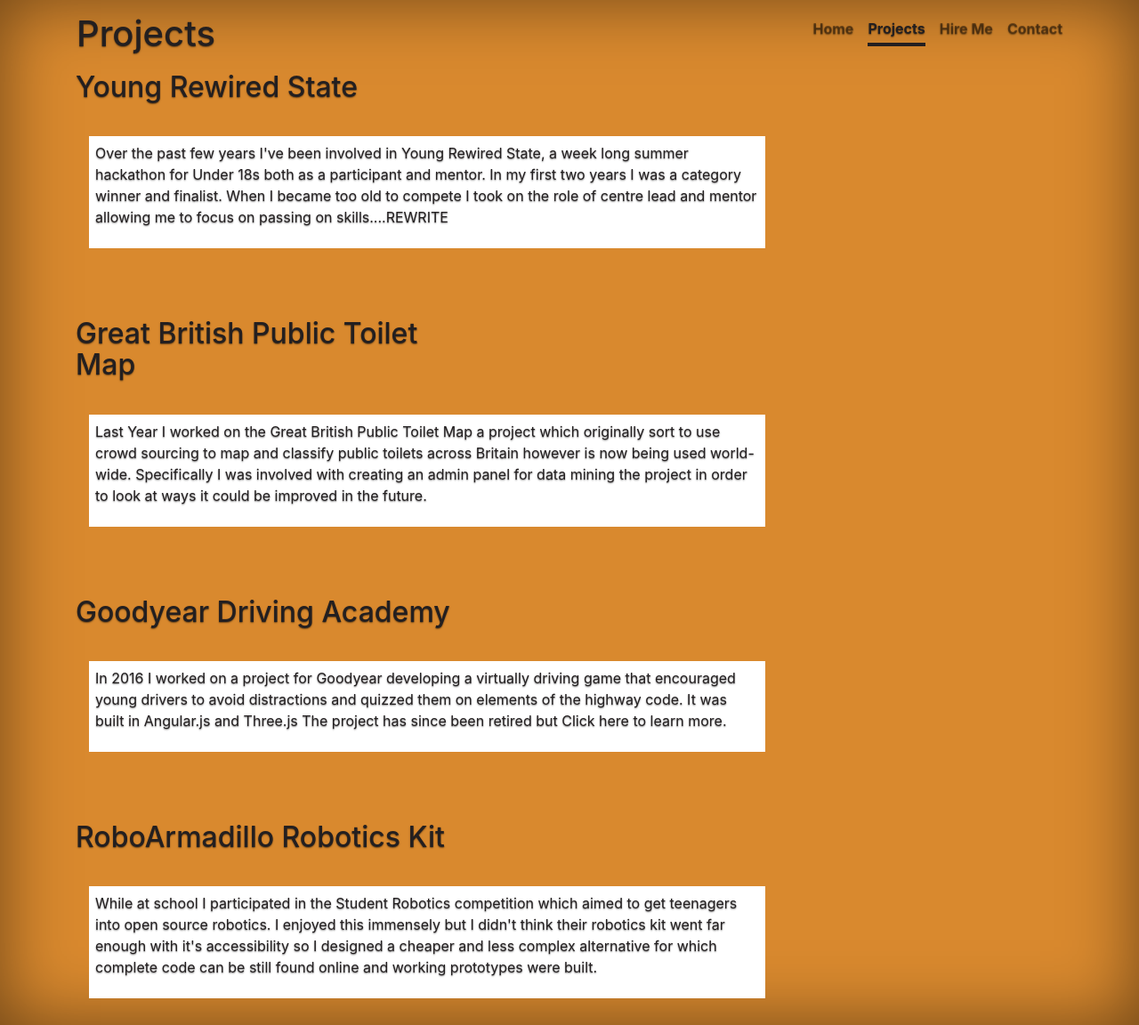
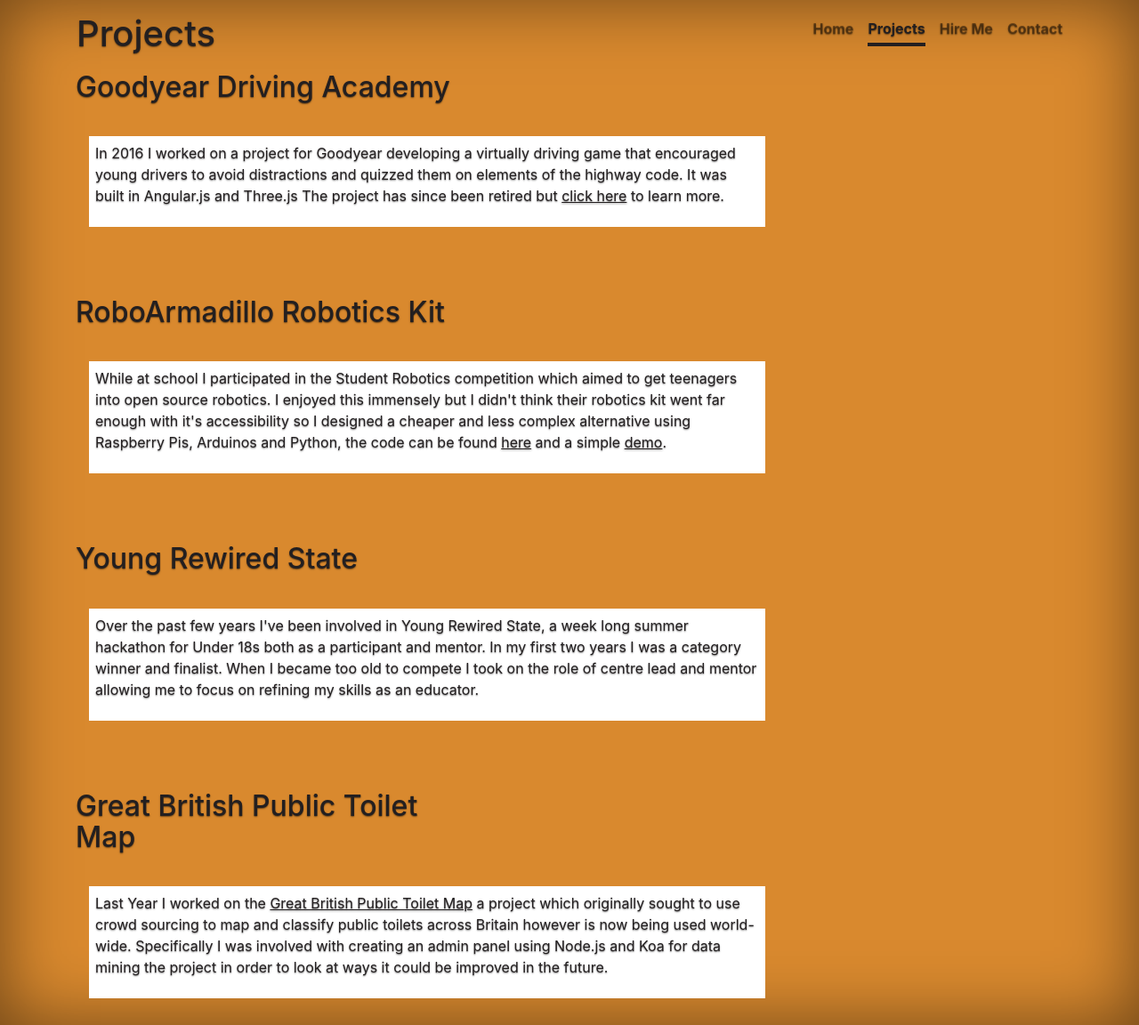
Before and after one commit to RoboPython/website, a Flask app: page /projects in a window 1280 px wide. Shown: the whole page at 89% size. Run offline with Flask 2, Linux system fonts and the light colour scheme; some libraries are stand-ins or nearby versions.

Commit message:
tweaks to text

```diff
--- a/app/templates/index.html
+++ b/app/templates/index.html
@@ -45,7 +45,7 @@
             <h1 class="cover-heading">Ruby Ferguson</h1>
             <i><h2 class="cover-heading">Programmer, Physicist and Roboticist</h2></i>
             <p class="lead">Hi I'm Ruby, I'm primarily a Python and Node.js developer specializing in robotics and physics simulations. I'm passionate about science outreach having helped to found the
-			Norwich Hackspace and building educational open source robotics kits. </p>
+			<u><a href="http://www.norwichhackspace.org/">Norwich Hackspace</a></u> and building educational open source robotics kits. </p>
             <p class="lead">
               <a href="projects" class="btn btn-lg btn-secondary">Stuff I've done</a>
             </p>
--- a/app/templates/projects.html
+++ b/app/templates/projects.html
@@ -37,7 +37,36 @@
 		  </div>
 	</div>
 
+
+
   	<div class ="container hire-cont">
+
+		<div class="project">
+			<div class="row">
+				<div class="col-md-5">
+				<h2>Goodyear Driving Academy</h2>
+				</div>
+			</div>
+			<div class="row">
+				<div class="col-md-8 space">
+					<p>In 2016 I worked on a project for Goodyear developing a virtually driving game that encouraged young drivers to avoid distractions and quizzed them on elements of the highway code. It was built in Angular.js and Three.js The project has since been retired but <u><a href="http://www.dailymail.co.uk/sciencetech/article-3610512/Virtual-reality-driving-test-reveals-easily-tracked-adverts-phone-passengers.html">click here</a></u> to learn more.</p>
+				</div>
+			</div>
+		</div>
+
+		<div class="project">
+			<div class="row">
+				<div class="col-md-5">
+				<h2>RoboArmadillo Robotics Kit</h2>
+				</div>
+			</div>
+			<div class="row">
+				<div class="col-md-8 space">
+					<p>While at school I participated in the <a href="https://www.studentrobotics.org/">Student Robotics</a> competition which aimed to get teenagers into open source robotics. I enjoyed this immensely but I didn't think their robotics kit went far enough with it's accessibility so I designed a cheaper and less complex alternative using Raspberry Pis, Arduinos and Python, the code can be found <u><a href="https://github.com/RoboArmadillo/RoPiPyKokiDuino">here</a></u> and a simple <u><a href="https://www.youtube.com/watch?v=vhRijcSoEys">demo</a></u>.</p>
+				</div>
+			</div>
+		</div>
+
 		<div class="project">
 			<div class="row">
 				<div class="col-md-5">
@@ -46,7 +75,7 @@
 			</div>
 			<div class="row">
 				<div class="col-md-8 space">
-					<p>Over the past few years I've been involved in Young Rewired State, a week long summer hackathon for Under 18s both as a participant and mentor. In my first two years I was a category winner and finalist. When I became too old to compete I took on the role of centre lead and mentor allowing me to focus on passing on skills....REWRITE </p>
+					<p>Over the past few years I've been involved in Young Rewired State, a week long summer hackathon for Under 18s both as a participant and mentor. In my first two years I was a category winner and finalist. When I became too old to compete I took on the role of centre lead and mentor allowing me to focus on refining my skills as an educator. </p>
 				</div>
 			</div>
 		</div>
@@ -59,37 +88,12 @@
 			</div>
 			<div class="row">
 				<div class="col-md-8 space">
-					<p>Last Year I worked on the <a href="https://greatbritishpublictoiletmap.rca.ac.uk/">Great British Public Toilet Map</a> a project which originally sort to use crowd sourcing to map and classify public toilets across Britain however is now being used world-wide. Specifically I was involved with creating an admin panel for data mining the project in order to look at ways it could be improved in the future.  </p>
+					<p>Last Year I worked on the <u><a href="https://greatbritishpublictoiletmap.rca.ac.uk/">Great British Public Toilet Map</a></u> a project which originally sought to use crowd sourcing to map and classify public toilets across Britain however is now being used world-wide. Specifically I was involved with creating an admin panel using Node.js and Koa for data mining the project in order to look at ways it could be improved in the future.  </p>
 				</div>
 			</div>
 		</div>
 
 
-		<div class="project">
-			<div class="row">
-				<div class="col-md-5">
-				<h2>Goodyear Driving Academy</h2>
-				</div>
-			</div>
-			<div class="row">
-				<div class="col-md-8 space">
-					<p>In 2016 I worked on a project for Goodyear developing a virtually driving game that encouraged young drivers to avoid distractions and quizzed them on elements of the highway code. It was built in Angular.js and Three.js The project has since been retired but <a href="http://www.dailymail.co.uk/sciencetech/article-3610512/Virtual-reality-driving-test-reveals-easily-tracked-adverts-phone-passengers.html">Click here</a> to learn more.</p>
-				</div>
-			</div>
-		</div>
-
-		<div class="project">
-			<div class="row">
-				<div class="col-md-5">
-				<h2>RoboArmadillo Robotics Kit</h2>
-				</div>
-			</div>
-			<div class="row">
-				<div class="col-md-8 space">
-					<p>While at school I participated in the <a href="https://www.studentrobotics.org/">Student Robotics</a> competition which aimed to get teenagers into open source robotics. I enjoyed this immensely but I didn't think their robotics kit went far enough with it's accessibility so I designed a cheaper and less complex alternative for which complete code can be still found online and working prototypes were built.</p>
-				</div>
-			</div>
-		</div>
 
 
 
```
Also changed, not shown: 2 other files.
